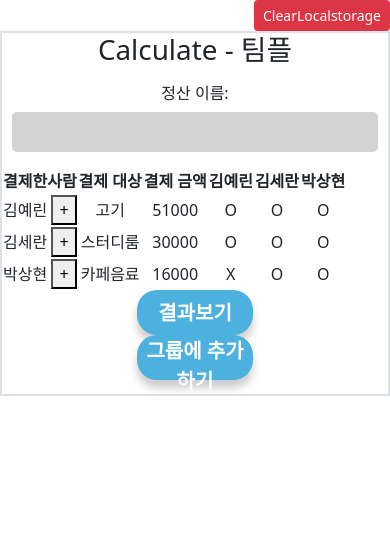
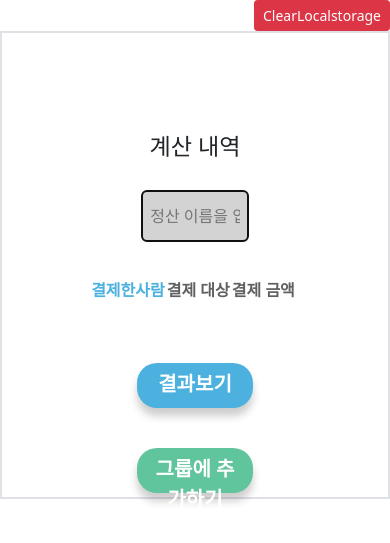
Before and after one commit to tkdgus1030/OSS_project, a Django app: page /Calculate/ in a window 390 px wide. Shown: the part 52-595 px from the top of the page. Run offline with Django 3.2, Linux system fonts and the light colour scheme; lists and menus that the app fills with data are empty.

Commit message:
2.0.5
calculate.html css 결과보기 창 제외 디자인 완료

```diff
--- a/main/templates/main/web/calculate.html
+++ b/main/templates/main/web/calculate.html
@@ -1,59 +1,52 @@
 {% extends 'main/web/base.html' %}
+{% load static %}
+{% block script %}
+    <script src="{% static 'js/calculate.js' %}"></script>
 
+    <script>
+     window.addEventListener("load", () => {
+        setTable();
+    });
+    </script>
+{% endblock %}
 
 {% block body %}
-<h1>Calculate - 팀플</h1>
-    <div class="mb-3 row">
-        <label class="col-sm-3 col-form-label" style="text-align: center">정산 이름: </label>
-        <div class="col-sm-9">
-        <input class="input_design" id="inputhistoryname">
+
+    <div style="margin-top: 100px">
+        <h3>계산 내역</h3>
     </div>
+    <div class="container-sm" style="width:35%;height:10%;text-align: center; margin-top: 30px">
+        <input
+            type="text"
+            class="name_input_design"
+            id="inputhistoryname"
+            placeholder="정산 이름을 입력하세요."
+            autofocus
+            style="text-align: center;"
+        />
     </div>
-    <table>
+
+    <div>
+        <table class="cal_table" style="margin:30px auto;">
             <tr>
                 <th>결제한사람</th>
                 <th>결제 대상</th>
                 <th>결제 금액</th>
 
-        <th>김예린</th>
-        <th>김세란</th>
-        <th>박상현</th>
+                <th><div id="people_list" class="row-vh d-flex flex-row justify-content-between" style="flex-grow:1"></div></th>
+                <th></th>
             </tr>
 
-    <tr>
-        <td>김예린 <button>+</button></td>
-        <td>고기</td>
-        <td>51000</td>
-
-        <td>O</td>
-        <td>O</td>
-        <td>O</td>
-    </tr>
-    <tr>
-        <td>김세란 <button>+</button></td>
-        <td>스터디룸</td>
-        <td>30000</td>
-
-        <td>O</td>
-        <td>O</td>
-        <td>O</td>
-    </tr>
-    <tr>
-        <td>박상현 <button>+</button></td>
-        <td>카페음료</td>
-        <td>16000</td>
-
-        <td>X</td>
-        <td>O</td>
-        <td>O</td>
-    </tr>
         </table>
-    <div>
-        <button class="btn_design1" style="width: 30%">결과보기</button>
     </div>
     <div>
-        <button id="addnewhistory" class="btn_design1" style="width: 30%">그룹에 추가하기</button>
+        <a class="btn btn_design1" style="width:30%; margin-bottom: 40px; margin-top: 20px" href="#result" onclick="result()">결과보기</a>
     </div>
+
+    <div>
+        <button id="addnewhistory" class="btn btn_design2" style="width: 30%">그룹에 추가하기</button>
+    </div>
+
 <script>
     //console.log(JSON.parse(localStorage.getItem("people")));
     let historydatabase_add=JSON.parse(localStorage.getItem("historydatabase"));
```
Lines whose indentation alone changed are shown as unchanged.
